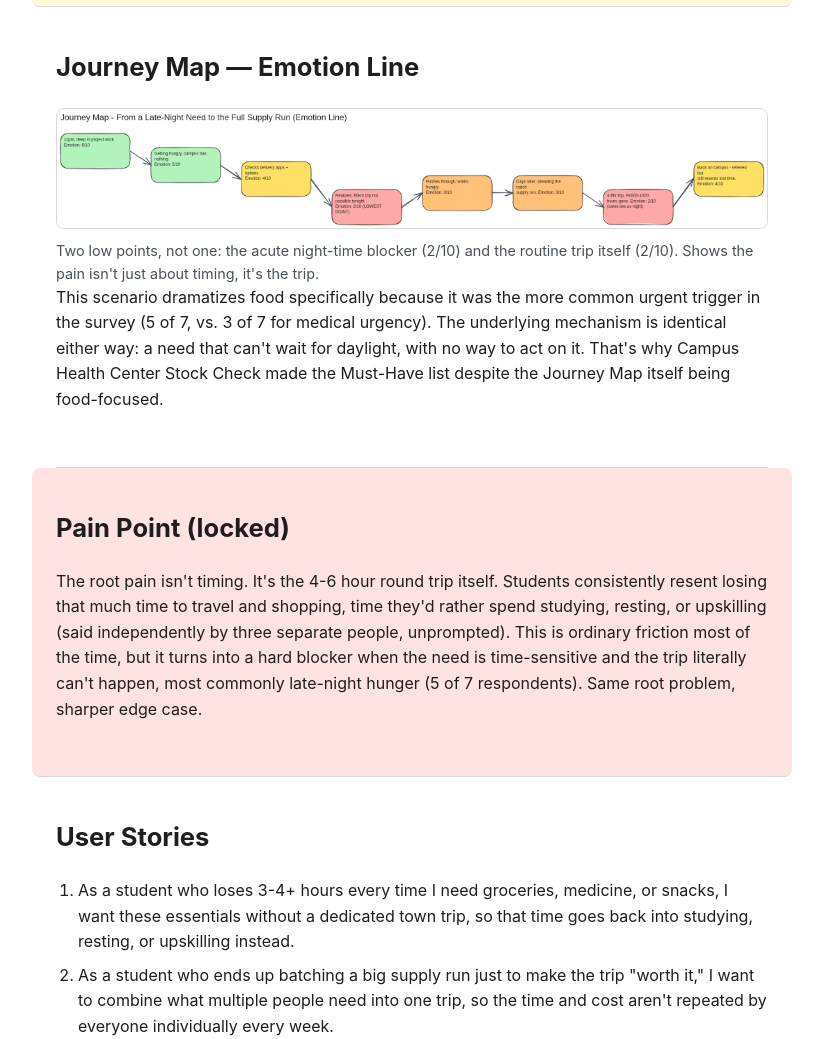
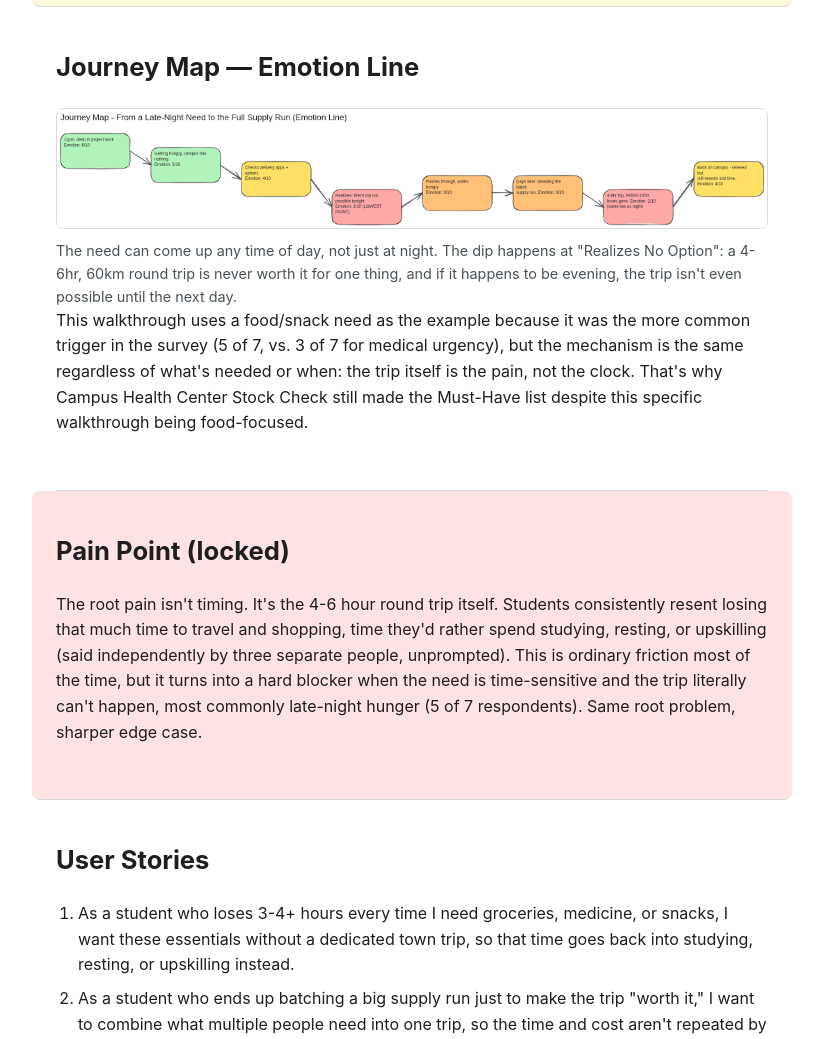
Before and after one commit to hypertonny/UI-UX-Best-Practice, a plain HTML site: page index.html in a window 1280 px wide. Shown: the part 2453-3492 px from the top of the page, without its empty margins (228-1051 px from the left). Drawn offline with Linux system fonts and the light colour scheme.

Commit message:
Rebuild journey map as a table, fix time-of-day framing

```diff
--- a/index.html
+++ b/index.html
@@ -98,17 +98,18 @@
       <h2>Journey Map — Emotion Line</h2>
       <figure>
         <img src="images/journey-map.png"
-             alt="Journey map from a late-night hunger trigger through the full supply run: emotion starts at 6/10 while working, dips to 2/10 on realizing a 60km trip isn't possible at night, and dips again to 2/10 during the actual 4-6 hour trip days later, before recovering slightly to 4/10 back on campus." />
+             alt="Journey map table with five stages: Need Arises, Checks Options, Realizes No Option, Batches a Trip Later, Completes the Trip. User Actions, Thoughts, and Feelings rows for each stage, plus an emotional line starting at 6/10, dipping to 2/10 on realizing the trip isn't feasible right now, then recovering through 3/10 and 4/10 by the time the trip is completed." />
         <figcaption>
-          Two low points, not one: the acute night-time blocker (2/10) and the routine trip itself (2/10).
-          Shows the pain isn't just about timing, it's the trip.
+          The need can come up any time of day, not just at night. The dip happens at "Realizes No
+          Option": a 4-6hr, 60km round trip is never worth it for one thing, and if it happens to be
+          evening, the trip isn't even possible until the next day.
         </figcaption>
       </figure>
       <p>
-        This scenario dramatizes food specifically because it was the more common urgent trigger in the survey
-        (5 of 7, vs. 3 of 7 for medical urgency). The underlying mechanism is identical either way: a need
-        that can't wait for daylight, with no way to act on it. That's why Campus Health Center Stock Check made
-        the Must-Have list despite the Journey Map itself being food-focused.
+        This walkthrough uses a food/snack need as the example because it was the more common trigger in
+        the survey (5 of 7, vs. 3 of 7 for medical urgency), but the mechanism is the same regardless of
+        what's needed or when: the trip itself is the pain, not the clock. That's why Campus Health Center
+        Stock Check still made the Must-Have list despite this specific walkthrough being food-focused.
       </p>
     </section>
 
```
Also changed, not shown: 1 other file.
